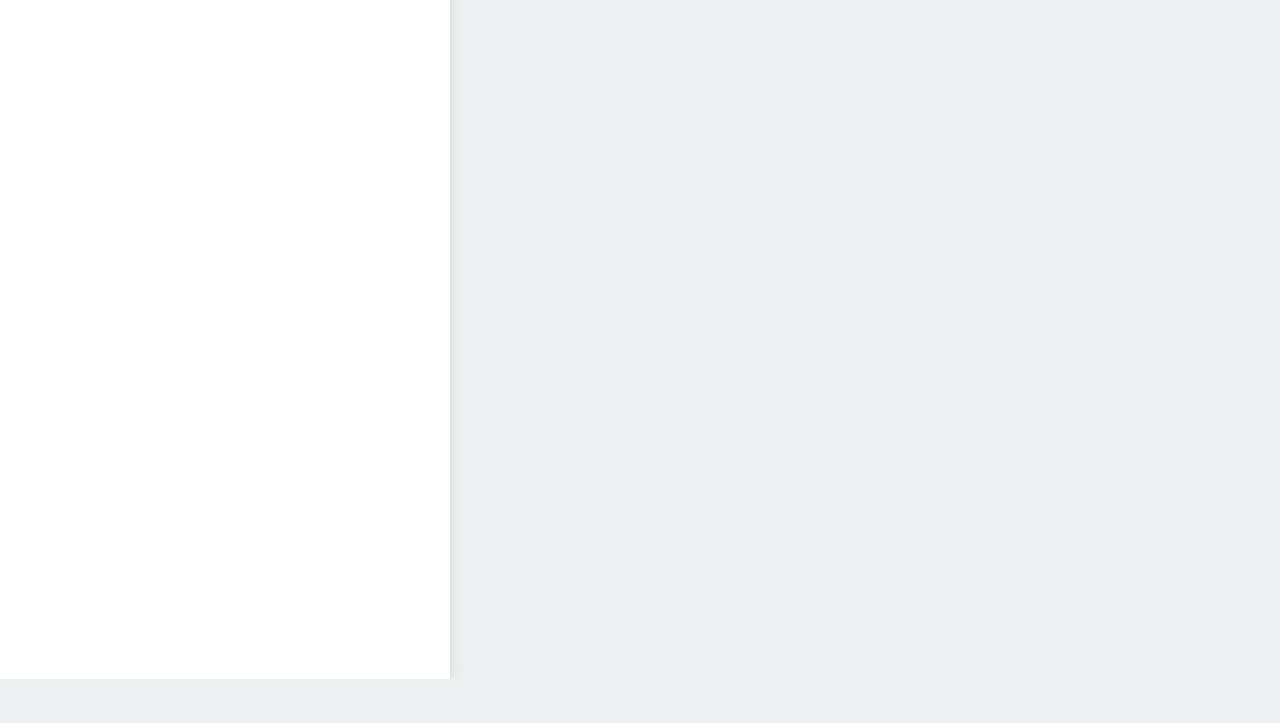
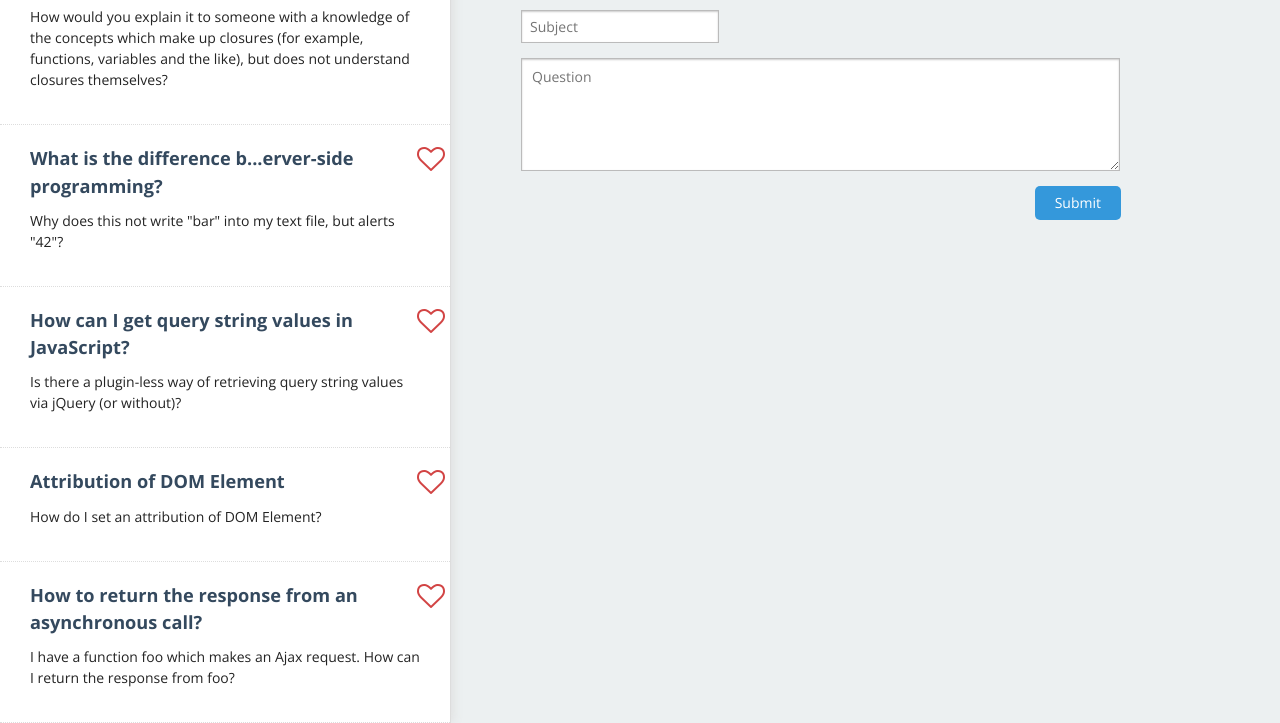
Before and after one commit to xuxinxin/playground, a plain HTML site: page piazza/index.html in a window 1280 px wide. Shown: the part 181-904 px from the top of the page. Before the commit the page ends 860 px from the top, so only its background shows below. Drawn offline with nearby package versions, Linux system fonts and the light colour scheme.

Commit message:
My fault

```diff
--- a/piazza/index.html
+++ b/piazza/index.html
@@ -134,6 +134,6 @@
 
         <!-- JavaScript -->
         <script type="text/javascript" src="js/handlebars.js"></script>
-        <!--script type="text/javascript" src="js/script.js"></script-->
+        <script type="text/javascript" src="js/script.js"></script>
     </body>
 </html>
```
